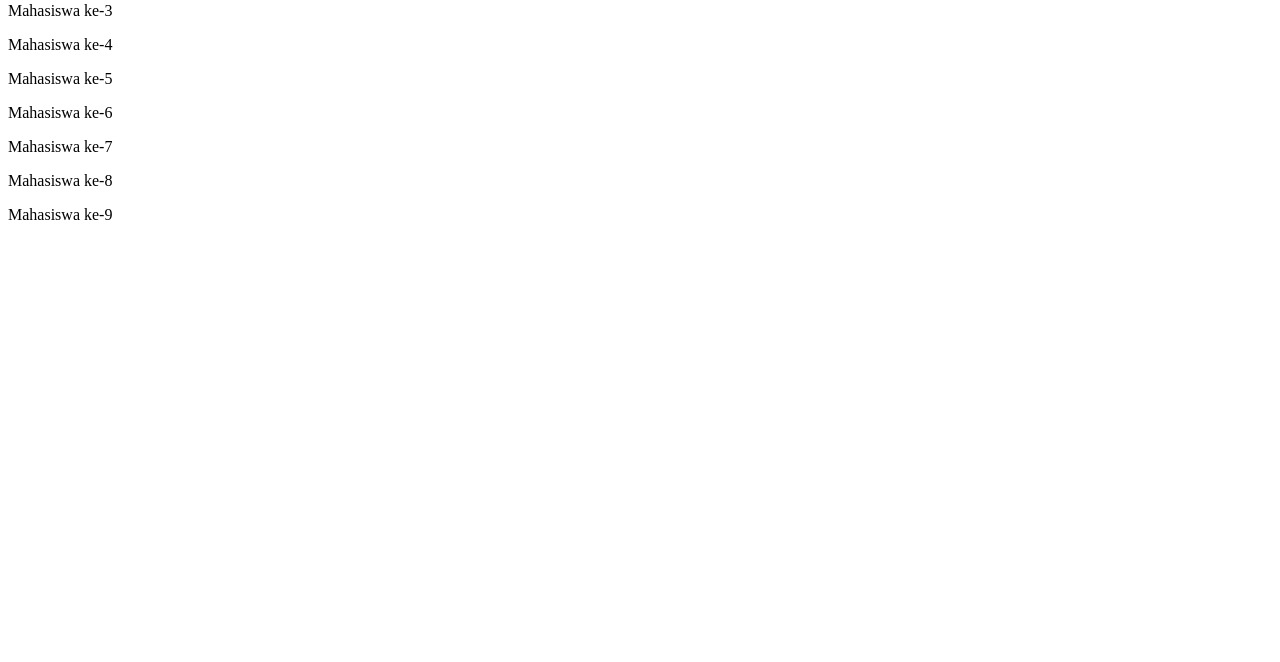
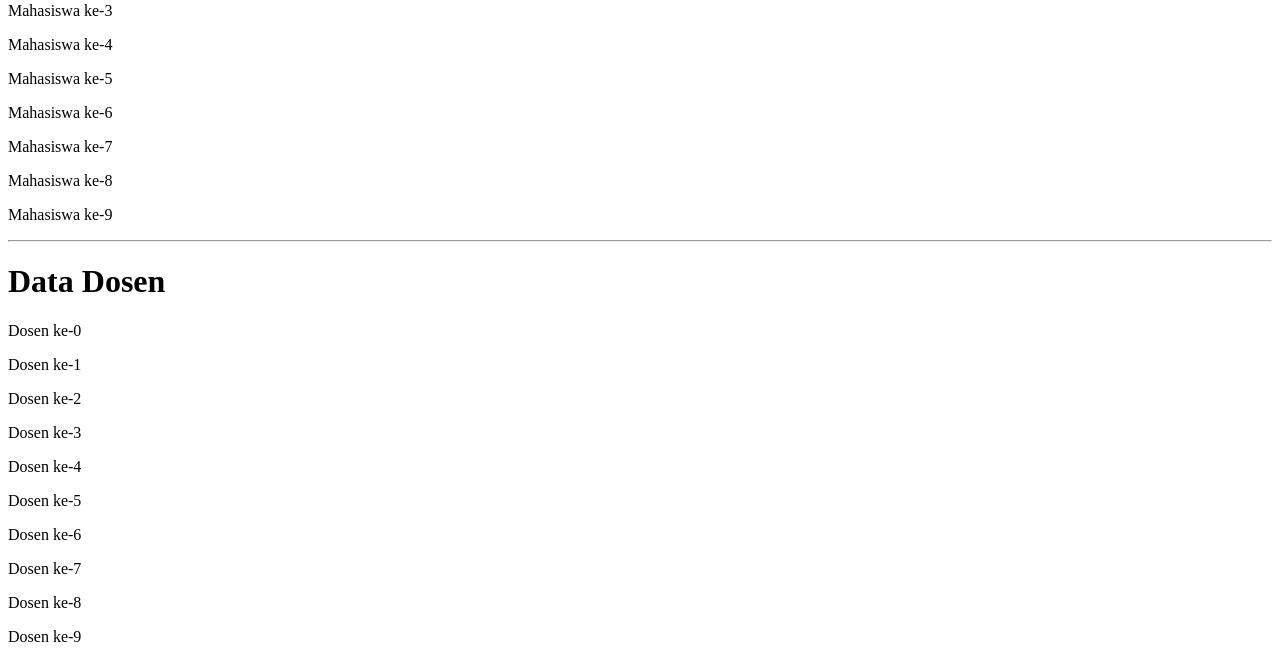
Before and after one commit to DavidW3nn/git-test-2, a PHP site: page / in a window 1280 px wide. Shown: the part 494-1156 px from the top of the page. Before the commit the page ends 714 px from the top, so only its background shows below. Run offline with PHP 8.4, Linux system fonts and the light colour scheme.

Commit message:
Menambahkan data dosen di file index.php

```diff
--- a/index.php
+++ b/index.php
@@ -17,6 +17,14 @@
         echo "<p>Mahasiswa ke-$i</p>";
     }
     ?>
+
+    <hr>
+    <h1>Data Dosen</h1>
+    <?php
+    for ($i = 0; $i < 10; $i++) {
+        echo "<p>Dosen ke-$i</p>";
+    }
+    ?>
 </body>
 
 </html>
```
